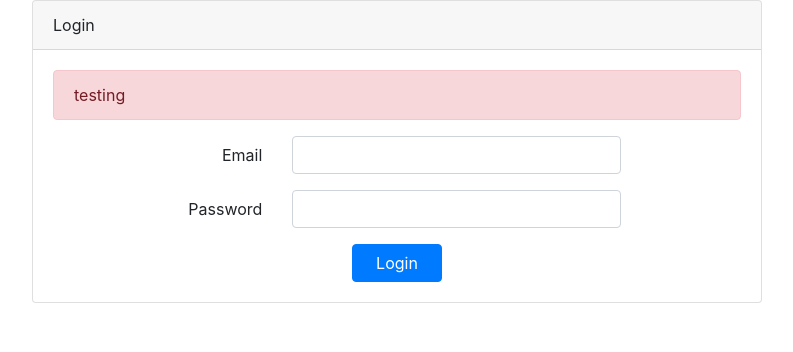
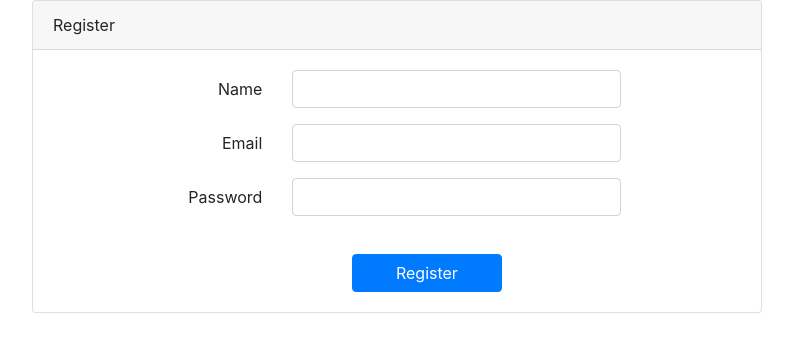
Before and after one commit to siddharthpanjwan/todos-vuejs, a Vue app: page / in a window 1280 px wide. Shown: the top 352 px of the page, without its empty margins (243-1036 px from the left). Built offline with nearby package versions, Linux system fonts and the light colour scheme; no server answers.

Commit message:
made changes

```diff
--- a/src/router/index.js
+++ b/src/router/index.js
@@ -28,8 +28,13 @@ const routes = [
   },
   {
     path: "/",
-    name: "Login",
-    component: Login,
+    name: "Register",
+    component: Register,
+  },
+  {
+    path: "/*",
+    name: "Register",
+    component: Register,
   },
   {
     path: "*",
```
Also changed, not shown: 1 other file (tests, documents, lock files or other folders).
